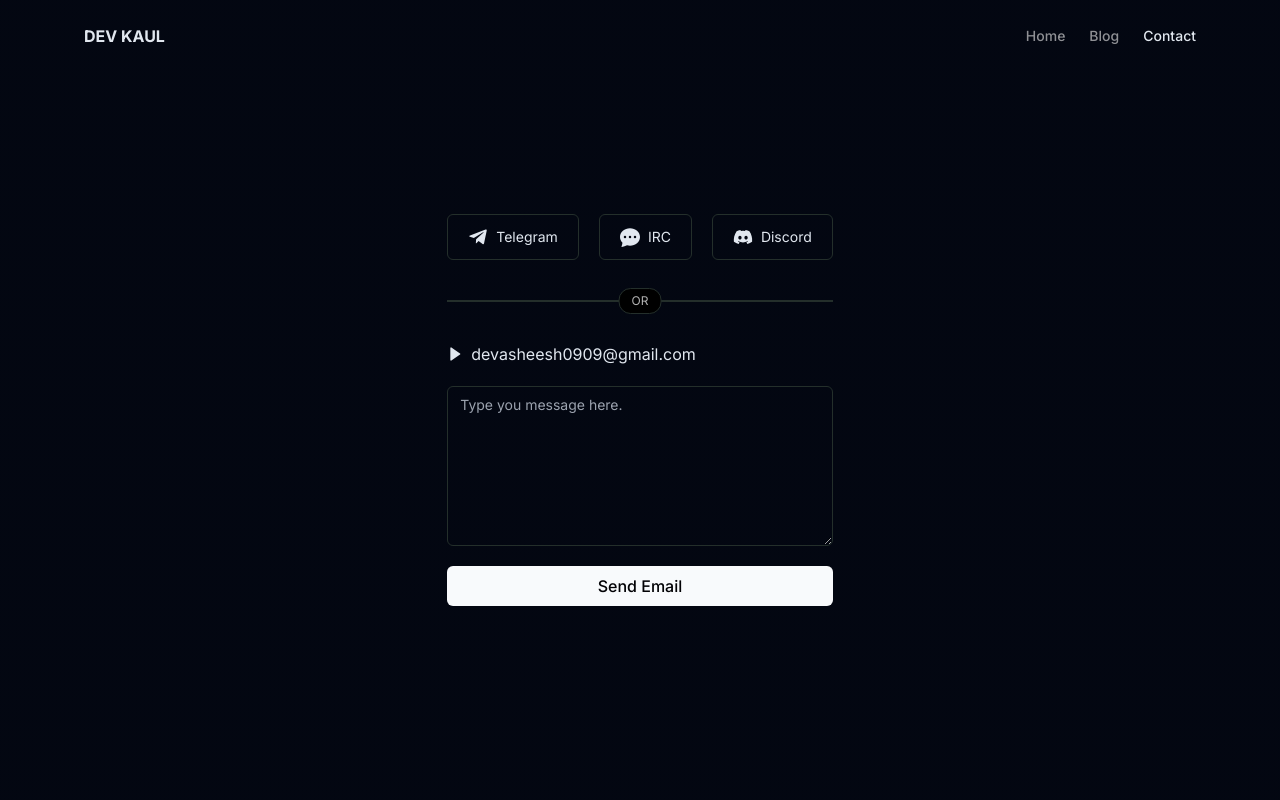
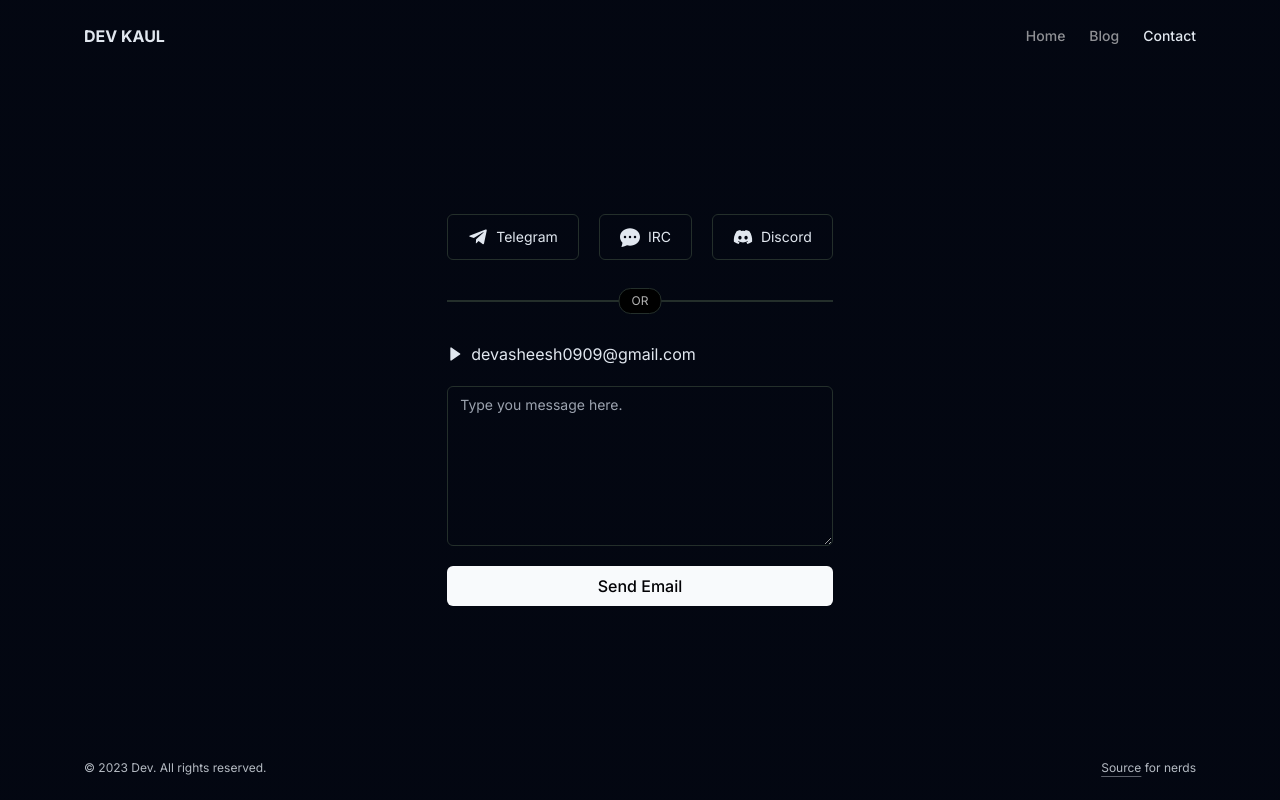
Before and after one commit to BugReportOnWeb/website, a Next.js app: page /contact in a window 1280 px wide. Built offline with nearby package versions, Linux system fonts and the light colour scheme.

Commit message:
Add Footer compoent

```diff
--- a/app/contact/page.tsx
+++ b/app/contact/page.tsx
@@ -1,6 +1,7 @@
 import { FaTelegramPlane, FaDiscord } from 'react-icons/fa';
 import { BsFillChatDotsFill } from 'react-icons/bs';
 import { BiSolidRightArrow } from 'react-icons/bi';
+import Footer from '@/components/Footer';
 
 const Contact = () => {
     return (
@@ -22,6 +23,7 @@ const Contact = () => {
                     <button type='submit' className='mx-auto bg-[#f8fafc] font-medium text-[#020205] w-full h-10 rounded-md flex justify-center items-center cursor-pointer transition-colors ease-in-out hover:bg-[#f8fafc]/90'>Send Email</button>
                 </div>
             </div>
+            <Footer component='contact' />
         </div>
     )
 }
```
